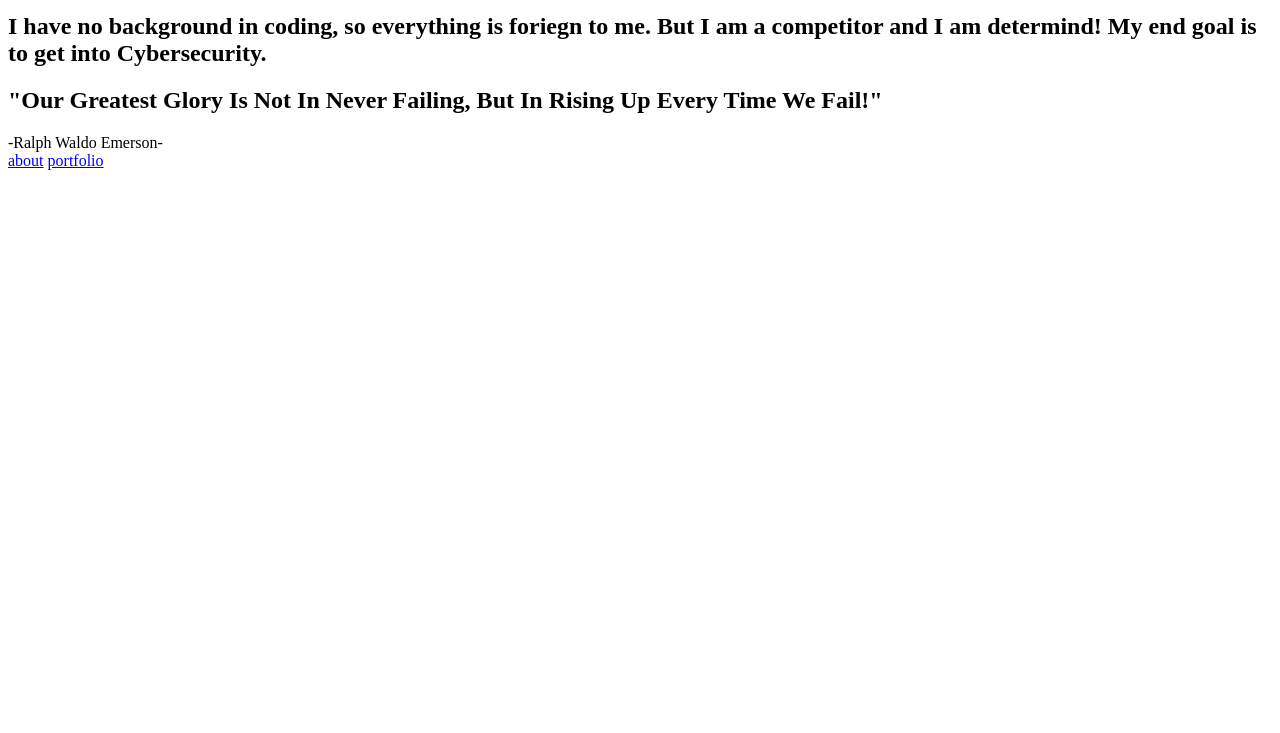
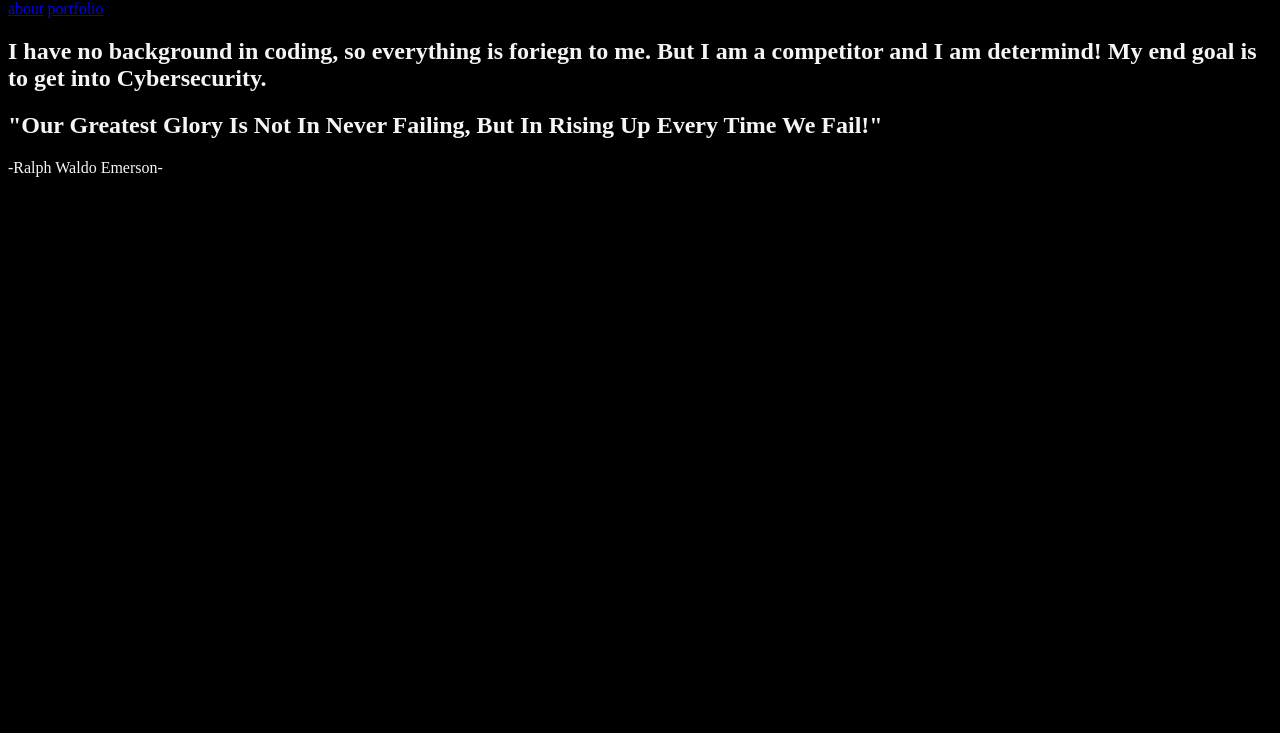
Before and after one commit to sabri-ali-Personal-Website/Portfolio, a plain HTML site: page index.html in a window 1280 px wide. Shown: the part 67-800 px from the top of the page. Drawn offline with Linux system fonts and the light colour scheme.

Commit message:
completed project

```diff
--- a/index.html
+++ b/index.html
@@ -1,28 +1,43 @@
 <!DOCTYPE html>
 <html lang="en">
-<head>
-    <meta charset="UTF-8">
-    <meta http-equiv="X-UA-Compatible" content="IE=edge">
-    <meta name="viewport" content="width=device-width, initial-scale=1.0">
-   <link rel="stylesheet" href="style.css">
-   <title>My First Webpage</title>
-</head>
-<body>
+  <head>
+    <meta charset="UTF-8" />
+    <meta http-equiv="X-UA-Compatible" content="IE=edge" />
+    <meta name="viewport" content="width=device-width, initial-scale=1.0" />
+    <link rel="stylesheet" href="style.css" />
+    <title>My First Webpage</title>
+    <script defer src="javascript.js"></script>
+  </head>
+  <body>
+<!-- created a nav bar -->
+    <nav>
+      <div>
+        <h1>Sabri Ali</h1>
+      </div>
 
-    <h1>Sabri Ali</h1>
+      <div class="font-color" >
+        <a href="about.html">about</a>
 
-    <section class="bkgrd"><h2>
-        I have no background in coding, so everything is foriegn to me. But I am a competitor and I am determind! My end goal is to get into Cybersecurity.
-    </h2></section>
+        <a href="portfolio.html">portfolio</a>
+      </div>
+    </nav>
 
-    <section class="quote"><h2>"Our Greatest Glory Is Not In Never Failing, But In Rising Up Every Time We Fail!"</h2></section>
-    <div class="quote-author">-Ralph Waldo Emerson-</div>
+    <!-- included inspiring quote -->
 
+    <section class="font-color">
+      <h2>
+        I have no background in coding, so everything is foriegn to me. But I am
+        a competitor and I am determind! My end goal is to get into
+        Cybersecurity.
+      </h2>
+    </section>
 
-    <a href="about.html">about</a>
-
-    <a href="portfo.html">portfolio</a>
-
-
-</body>
+    <section class="font-color">
+      <h2>
+        "Our Greatest Glory Is Not In Never Failing, But In Rising Up Every Time
+        We Fail!"
+      </h2>
+    </section>
+    <div class="font-color">-Ralph Waldo Emerson-</div>
+  </body>
 </html>
--- /dev/null
+++ b/javascript.js
@@ -0,0 +1,3 @@
+// added a consoel.log that says hello world
+
+console.log('hello world')
--- a/style.css
+++ b/style.css
@@ -0,0 +1,7 @@
+body{
+    background-color: black;
+}
+
+.font-color{
+    color: whitesmoke;
+}
```
Also changed, not shown: about.html (+24 -0 lines), portfolio.html (added, +13 -0 lines), 1 other file.
